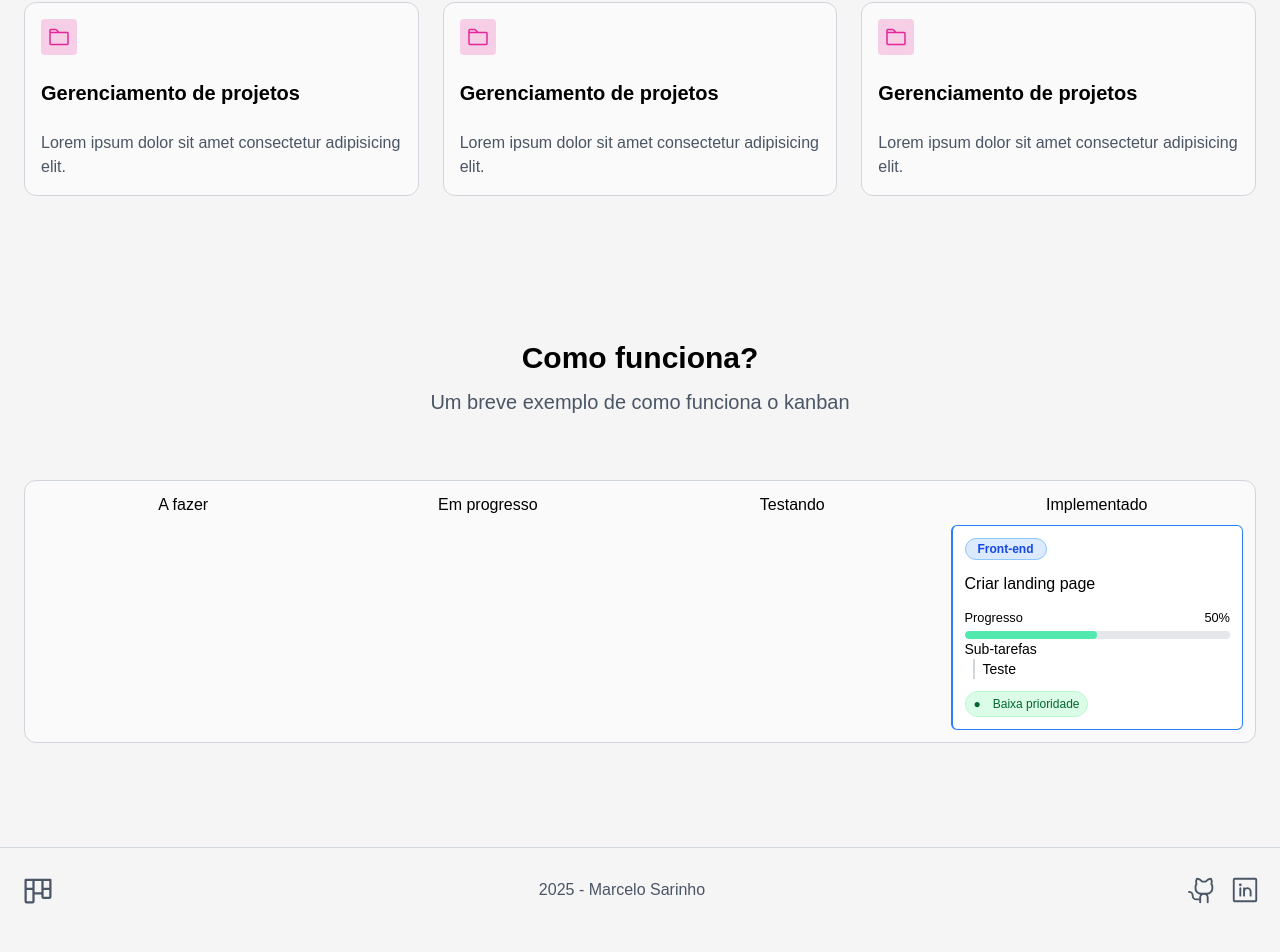
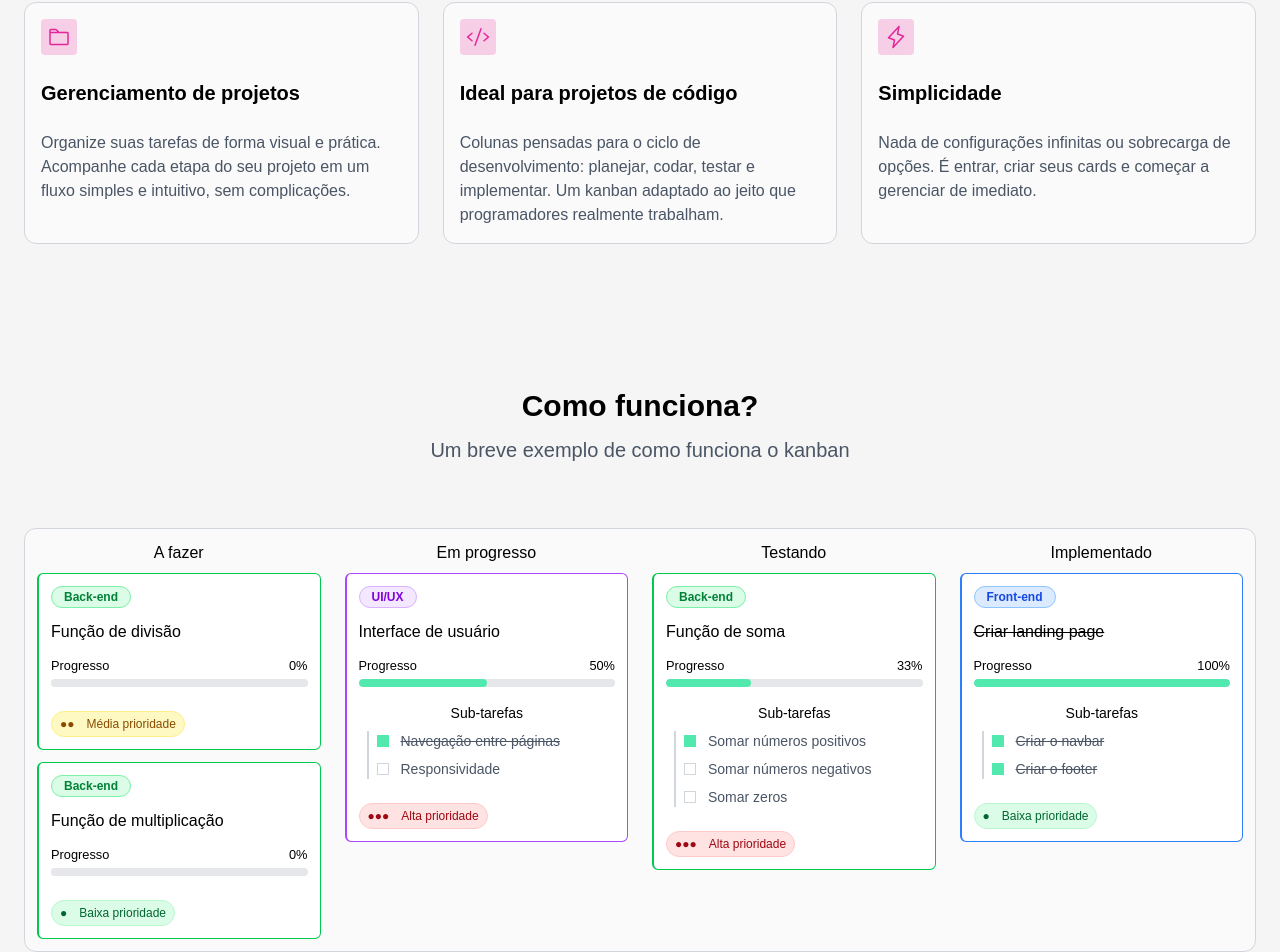
Before and after one commit to marcelosarinho/kanban, a React (Vite) app in the folder frontend/: page / in a window 1280 px wide. Shown: the part 600-1552 px from the top of the page. Built offline with nearby package versions, Linux system fonts and the light colour scheme; a web font is replaced by a local one.

Commit message:
feat: landing page

```diff
--- a/frontend/src/pages/Home.tsx
+++ b/frontend/src/pages/Home.tsx
@@ -1,6 +1,6 @@
 import TaskCategoryBadge from "@components/TaskCategoryBadge";
 import TaskPriorityBadge from "@components/TaskPriorityBadge";
-import { ArrowRightIcon, FolderIcon, GithubLogoIcon, KanbanIcon, LinkedinLogoIcon } from "@phosphor-icons/react";
+import { ArrowRightIcon, CodeIcon, FolderIcon, GithubLogoIcon, KanbanIcon, LightningIcon, LinkedinLogoIcon } from "@phosphor-icons/react";
 import { useRef } from "react";
 import { Link } from "react-router";
 
@@ -17,15 +17,15 @@ export default function Home() {
     <main>
       <nav className="fixed top-2 w-full bg-transparent">
         <div className="px-6">
-          <div className="bg-white dark:bg-slate-950 flex items-center justify-between border border-gray-200 p-3 rounded-lg dark:border-slate-800 shadow-sm">
-            <KanbanIcon className="text-3xl dark:text-gray-200" />
+          <div className="bg-white dark:bg-slate-950 flex items-center justify-center sm:justify-between border border-gray-200 p-3 rounded-lg dark:border-slate-800 shadow-sm">
+            <KanbanIcon className="hidden sm:inline-block text-3xl dark:text-gray-200" />
 
             <div className="flex items-center gap-3 dark:text-gray-200">
-              <a href="#features" className="inline-block hover:bg-neutral-200 dark:hover:bg-slate-700 px-2 py-1 rounded dark:hover:text-white transition-colors">
+              <a href="#features" className="hidden sm:inline-block hover:bg-neutral-200 dark:hover:bg-slate-700 px-2 py-1 rounded dark:hover:text-white transition-colors">
                 Funcionalidades
               </a>
 
-              <a href="#how-it-works" className="inline-block hover:bg-neutral-200 dark:hover:bg-slate-700 px-2 py-1 rounded dark:hover:text-white transition-colors">
+              <a href="#how-it-works" className="hidden sm:inline-block hover:bg-neutral-200 dark:hover:bg-slate-700 px-2 py-1 rounded dark:hover:text-white transition-colors">
                 Como funciona?
               </a>
 
@@ -46,96 +46,192 @@ export default function Home() {
       </nav>
 
       <section className="py-36 mx-6 text-center">
-        <h1 className="text-5xl font-bold mb-6">Organize seus projetos. <span className="text-primary">Visualize progreso.</span></h1>
-        <p className="text-xl text-gray-600 mb-6">Um quadro kanban simples e eficiente para ajudar você a gerenciar seus projetos pessoais de programação.</p>
+        <h1 className="text-5xl font-bold mb-6 dark:text-gray-200">Organize seus projetos. <span className="text-primary">Visualize progreso.</span></h1>
+        <p className="text-xl text-gray-600 mb-6 dark:text-gray-500">Um quadro kanban simples e eficiente para ajudar você a gerenciar seus projetos pessoais de programação.</p>
         <div className="flex justify-center gap-3">
           <Link
             to="/auth/sign-up"
-            className="text-xl inline-flex items-center gap-2 rounded border bg-white border-neutral-300 hover:border-neutral-400 dark:border-slate-600 px-3 py-2 dark:hover:border-slate-500 transition-colors dark:hover:text-white">
+            className="text-xl inline-flex items-center gap-2 rounded border bg-white border-neutral-300 hover:border-neutral-400 dark:border-slate-600 px-3 py-2 dark:hover:border-slate-500 transition-colors dark:bg-slate-900 dark:text-gray-200">
             Comece agora
             <ArrowRightIcon weight="bold"/>
           </Link>
 
           <Link
             to="/auth/login"
-            className="text-xl inline-flex items-center gap-2 rounded dark:border-slate-600 px-3 py-2 dark:hover:border-slate-500 transition-colors dark:hover:text-white bg-primary/15 hover:bg-primary/25">
+            className="text-xl inline-flex items-center gap-2 rounded dark:border-slate-600 px-3 py-2 dark:hover:border-slate-500 transition-colors bg-primary/15 hover:bg-primary/25 text-primary dark:bg-primary/30 dark:hover:bg-primary/40">
             Faça login
           </Link>
         </div>
       </section>
 
       <section id="features" className="pb-36 mx-6 text-center">
-        <h2 className="text-4xl font-bold mb-3">Tudo o que você precisa</h2>
-        <p className="text-xl text-gray-600 mb-16">Ferramentas que auxiliam você a se manter organizado e produtivo</p>
-        <div className="container grid grid-cols-3 gap-6 mx-auto">
-          <div className="p-4 flex flex-col size-fit gap-6 text-left border border-gray-300 rounded-xl bg-neutral-50">
+        <h2 className="text-4xl font-bold mb-3 dark:text-gray-200">Tudo o que você precisa</h2>
+        <p className="text-xl text-gray-600 mb-16 dark:text-gray-500">Ferramentas que auxiliam você a se manter organizado e produtivo</p>
+        <div className="container grid grid-cols-1 md:grid-cols-3 gap-6 mx-auto">
+          <div className="p-4 flex flex-col size-fit gap-6 text-left border border-gray-300 rounded-xl bg-neutral-50 dark:border-slate-600 dark:bg-slate-900 h-auto">
             <div className="bg-primary/20 w-fit p-1.5 rounded">
               <FolderIcon className="text-2xl text-primary" />
             </div>
 
-            <h6 className="text-xl font-semibold">Gerenciamento de projetos</h6>
+            <h6 className="text-xl font-semibold dark:text-gray-200">Gerenciamento de projetos</h6>
 
-            <p className="text-gray-600">Lorem ipsum dolor sit amet consectetur adipisicing elit.</p>
+            <p className="text-gray-600 dark:text-gray-500">
+              Organize suas tarefas de forma visual e prática. Acompanhe cada etapa do seu projeto em um fluxo simples e intuitivo, sem complicações.
+            </p>
           </div>
-          <div className="p-4 flex flex-col size-fit gap-6 text-left border border-gray-300 rounded-xl bg-neutral-50">
+          <div className="p-4 flex flex-col size-fit gap-6 text-left border border-gray-300 rounded-xl bg-neutral-50 dark:border-slate-600 dark:bg-slate-900 h-auto">
             <div className="bg-primary/20 w-fit p-1.5 rounded">
-              <FolderIcon className="text-2xl text-primary" />
+              <CodeIcon className="text-2xl text-primary" />
             </div>
 
-            <h6 className="text-xl font-semibold">Gerenciamento de projetos</h6>
+            <h6 className="text-xl font-semibold dark:text-gray-200">Ideal para projetos de código</h6>
 
-            <p className="text-gray-600">Lorem ipsum dolor sit amet consectetur adipisicing elit.</p>
+            <p className="text-gray-600 dark:text-gray-500">
+              Colunas pensadas para o ciclo de desenvolvimento: planejar, codar, testar e implementar. Um kanban adaptado ao jeito que programadores realmente trabalham.
+            </p>
           </div>
-          <div className="p-4 flex flex-col size-fit gap-6 text-left border border-gray-300 rounded-xl bg-neutral-50">
+          <div className="p-4 flex flex-col size-fit gap-6 text-left border border-gray-300 rounded-xl bg-neutral-50 dark:border-slate-600 dark:bg-slate-900 h-auto">
             <div className="bg-primary/20 w-fit p-1.5 rounded">
-              <FolderIcon className="text-2xl text-primary" />
+              <LightningIcon className="text-2xl text-primary" />
             </div>
 
-            <h6 className="text-xl font-semibold">Gerenciamento de projetos</h6>
+            <h6 className="text-xl font-semibold dark:text-gray-200">Simplicidade</h6>
 
-            <p className="text-gray-600">Lorem ipsum dolor sit amet consectetur adipisicing elit.</p>
+            <p className="text-gray-600 dark:text-gray-500">
+              Nada de configurações infinitas ou sobrecarga de opções. É entrar, criar seus cards e começar a gerenciar de imediato.
+            </p>
           </div>
         </div>
       </section>
 
       <section id="how-it-works" className="pb-26 mx-6 text-center">
-        <h2 className="text-3xl font-bold mb-3">Como funciona?</h2>
-        <p className="text-xl text-gray-600 mb-16">Um breve exemplo de como funciona o kanban</p>
-        <div className="grid grid-cols-4 gap-3 border border-gray-300 rounded-xl bg-neutral-50 container mx-auto p-3">
+        <h2 className="text-3xl font-bold mb-3 dark:text-gray-200">Como funciona?</h2>
+        <p className="text-xl text-gray-600 mb-16 dark:text-gray-500">Um breve exemplo de como funciona o kanban</p>
+        <div className="grid grid-cols-1 md:grid-cols-2 lg:grid-cols-4 gap-6 border border-gray-300 rounded-xl bg-neutral-50 container mx-auto p-3 dark:border-slate-600 dark:bg-slate-900">
           <div>
-            <h6 className="font-medium mb-2">A fazer</h6>
+            <h6 className="font-medium mb-2 dark:text-gray-200">A fazer</h6>
+
+            <div className="text-left border border-l-2 border-green-500 rounded-md bg-white p-3 dark:border-green-700 dark:bg-slate-800">
+              <TaskCategoryBadge className="w-fit" category="backend"/>
+              <h6 className="mt-3 font-medium dark:text-gray-200">Função de divisão</h6>
+              <div className="mt-3 flex flex-col gap-1">
+                <div className="flex justify-between">
+                  <small className="dark:text-gray-200">Progresso</small>
+                  <small className="dark:text-gray-200">0%</small>
+                </div>
+                <progress value={0} max={100}></progress>
+              </div>
+              <TaskPriorityBadge className="mt-6" priority="medium"/>
+            </div>
+
+            <div className="text-left border border-l-2 border-green-500 rounded-md bg-white p-3 dark:border-green-700 dark:bg-slate-800 mt-3">
+              <TaskCategoryBadge className="w-fit" category="backend"/>
+              <h6 className="mt-3 font-medium dark:text-gray-200">Função de multiplicação</h6>
+              <div className="mt-3 flex flex-col gap-1">
+                <div className="flex justify-between">
+                  <small className="dark:text-gray-200">Progresso</small>
+                  <small className="dark:text-gray-200">0%</small>
+                </div>
+                <progress value={0} max={100}></progress>
+              </div>
+              <TaskPriorityBadge className="mt-6" priority="low"/>
+            </div>
           </div>
           <div>
-            <h6 className="font-medium mb-2">Em progresso</h6>
-          </div>
-          <div>
-            <h6 className="font-medium mb-2">Testando</h6>
-          </div>
-          <div>
-            <h6 className="font-medium mb-2">Implementado</h6>
-            <div className="text-left border border-l-2 border-blue-500 rounded-md bg-white p-3">
-              <TaskCategoryBadge className="w-fit" category="frontend"/>
-              <h6 className="mt-3 font-medium">Criar landing page</h6>
+            <h6 className="font-medium mb-2 dark:text-gray-200">Em progresso</h6>
+
+            <div className="text-left border border-l-2 border-purple-500 rounded-md bg-white p-3 dark:border-purple-700 dark:bg-slate-800">
+              <TaskCategoryBadge className="w-fit" category="ui_ux"/>
+              <h6 className="mt-3 font-medium dark:text-gray-200">Interface de usuário</h6>
               <div className="mt-3 flex flex-col gap-1">
                 <div className="flex justify-between">
-                  <small>Progresso</small>
-                  <small>50%</small>
+                  <small className="dark:text-gray-200">Progresso</small>
+                  <small className="dark:text-gray-200">50%</small>
                 </div>
                 <progress value={50} max={100}></progress>
               </div>
               <div>
-                <h6 className="text-sm">Sub-tarefas</h6>
-                <div className="text-sm border-l-2 border-gray-300 ml-2 pl-2">
-                  Teste
+                <h6 className="text-sm dark:text-gray-200 mt-4 text-center">Sub-tarefas</h6>
+                <div className="border-l-2 border-gray-300 ml-2 pl-2 dark:border-gray-600">
+                  <div className="text-sm flex items-center gap-3 mt-2">
+                    <div className="size-3 bg-success"></div>
+                    <label htmlFor="subtask" className="text-gray-600 dark:text-gray-200 line-through">Navegação entre páginas</label>
+                  </div>
+                  <div className="text-sm flex items-center gap-3 mt-2">
+                    <div className="size-3 border border-gray-300 dark:border-gray-600"></div>
+                    <label htmlFor="subtask" className="text-gray-600 dark:text-gray-200">Responsividade</label>
+                  </div>
                 </div>
               </div>
-              <TaskPriorityBadge className="mt-3" priority="low"/>
+              <TaskPriorityBadge className="mt-6" priority="high"/>
+            </div>
+          </div>
+          <div>
+            <h6 className="font-medium mb-2 dark:text-gray-200">Testando</h6>
+
+            <div className="text-left border border-l-2 border-green-500 rounded-md bg-white p-3 dark:border-green-700 dark:bg-slate-800">
+              <TaskCategoryBadge className="w-fit" category="backend"/>
+              <h6 className="mt-3 font-medium dark:text-gray-200">Função de soma</h6>
+              <div className="mt-3 flex flex-col gap-1">
+                <div className="flex justify-between">
+                  <small className="dark:text-gray-200">Progresso</small>
+                  <small className="dark:text-gray-200">33%</small>
+                </div>
+                <progress value={33} max={100}></progress>
+              </div>
+              <div>
+                <h6 className="text-sm dark:text-gray-200 mt-4 text-center">Sub-tarefas</h6>
+                <div className="border-l-2 border-gray-300 ml-2 pl-2 dark:border-gray-600">
+                  <div className="text-sm flex items-center gap-3 mt-2">
+                    <div className="size-3 bg-success"></div>
+                    <label htmlFor="subtask" className="text-gray-600 dark:text-gray-200">Somar números positivos</label>
+                  </div>
+                  <div className="text-sm flex items-center gap-3 mt-2">
+                    <div className="size-3 border border-gray-300 dark:border-slate-600"></div>
+                    <label htmlFor="subtask" className="text-gray-600 dark:text-gray-200">Somar números negativos</label>
+                  </div>
+                  <div className="text-sm flex items-center gap-3 mt-2">
+                    <div className="size-3 border border-gray-300 dark:border-slate-600"></div>
+                    <label htmlFor="subtask" className="text-gray-600 dark:text-gray-200">Somar zeros</label>
+                  </div>
+                </div>
+              </div>
+              <TaskPriorityBadge className="mt-6" priority="high"/>
+            </div>
+          </div>
+          <div>
+            <h6 className="font-medium mb-2 dark:text-gray-200">Implementado</h6>
+
+            <div className="text-left border border-l-2 border-blue-500 rounded-md bg-white p-3 dark:border-blue-700 dark:bg-slate-800">
+              <TaskCategoryBadge className="w-fit" category="frontend"/>
+              <h6 className="mt-3 font-medium dark:text-gray-200 line-through">Criar landing page</h6>
+              <div className="mt-3 flex flex-col gap-1">
+                <div className="flex justify-between">
+                  <small className="dark:text-gray-200">Progresso</small>
+                  <small className="dark:text-gray-200">100%</small>
+                </div>
+                <progress value={100} max={100}></progress>
+              </div>
+              <div>
+                <h6 className="text-sm dark:text-gray-200 mt-4 text-center">Sub-tarefas</h6>
+                <div className="border-l-2 border-gray-300 ml-2 pl-2 dark:border-gray-600">
+                  <div className="text-sm flex items-center gap-3 mt-2">
+                    <div className="size-3 bg-success"></div>
+                    <label htmlFor="subtask" className="text-gray-600 dark:text-gray-200 line-through">Criar o navbar</label>
+                  </div>
+                  <div className="text-sm flex items-center gap-3 mt-2">
+                    <div className="size-3 bg-success"></div>
+                    <label htmlFor="subtask" className="text-gray-600 dark:text-gray-200 line-through">Criar o footer</label>
+                  </div>
+                </div>
+              </div>
+              <TaskPriorityBadge className="mt-6" priority="low"/>
             </div>
           </div>
         </div>
       </section>
 
-      <footer className="flex justify-between items-center border-t border-gray-300 px-5 py-6">
+      <footer className="flex flex-col gap-3 sm:flex-row sm:gap-0 justify-between items-center border-t border-gray-300 px-5 py-6 dark:border-slate-800">
         <KanbanIcon className="text-4xl text-gray-600"/>
         <span className="text-gray-600">{new Date().getFullYear()} - Marcelo Sarinho</span>
         <div className="flex gap-3">
```
